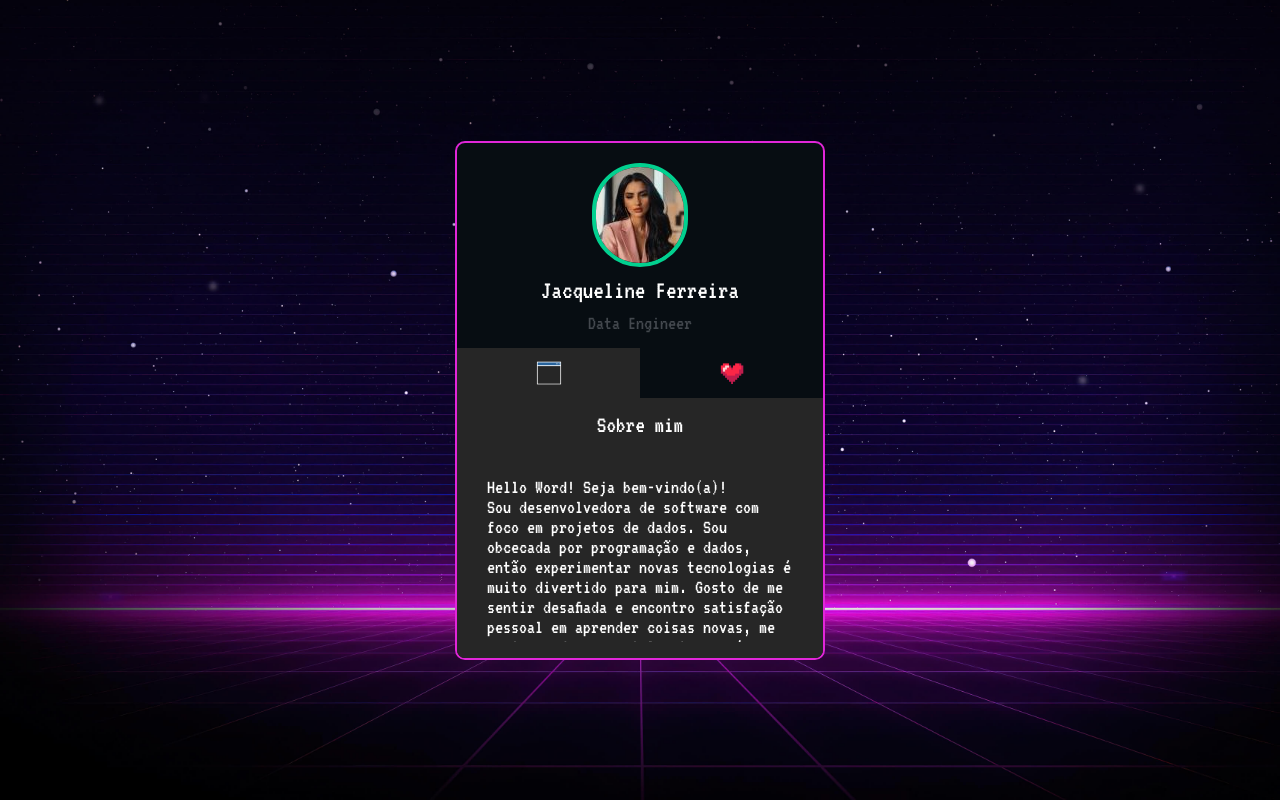
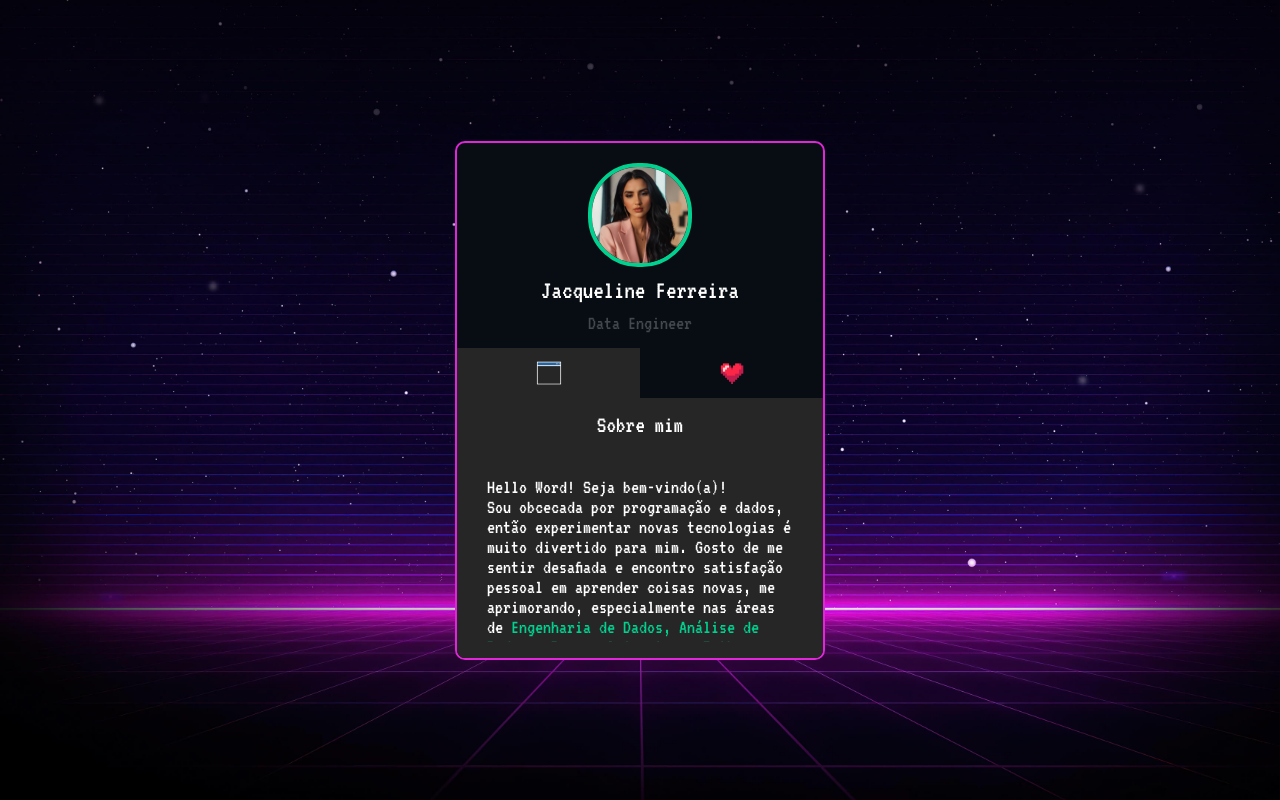
Before and after one commit to Jacqueline-dev/jacquecode, a plain HTML site: page index.html in a window 1280 px wide. Drawn offline with Linux system fonts and the light colour scheme.

Commit message:
update foto

```diff
--- a/index.html
+++ b/index.html
@@ -20,7 +20,7 @@
   <body>
     <main class="cartao">
       <div class="minhas-informacoes">
-        <img src="src/imagens/foto-perfil.JPG" alt="foto de perfil" />
+        <img src="src/imagens/foto-perfil.png" alt="foto de perfil" />
         <h1 class="nome">Jacqueline Ferreira</h1>
         <h2 class="cargo">Data Engineer</h2>
       </div>
@@ -44,7 +44,6 @@
               </p>
 
               <p>
-                Sou desenvolvedora de software com foco em projetos de dados.
                 Sou obcecada por programação e dados, então experimentar novas
                 tecnologias é muito divertido para mim. Gosto de me sentir
                 desafiada e encontro satisfação pessoal em aprender coisas
```
Also changed, not shown: src/imagens/foto-perfil.png (added).
